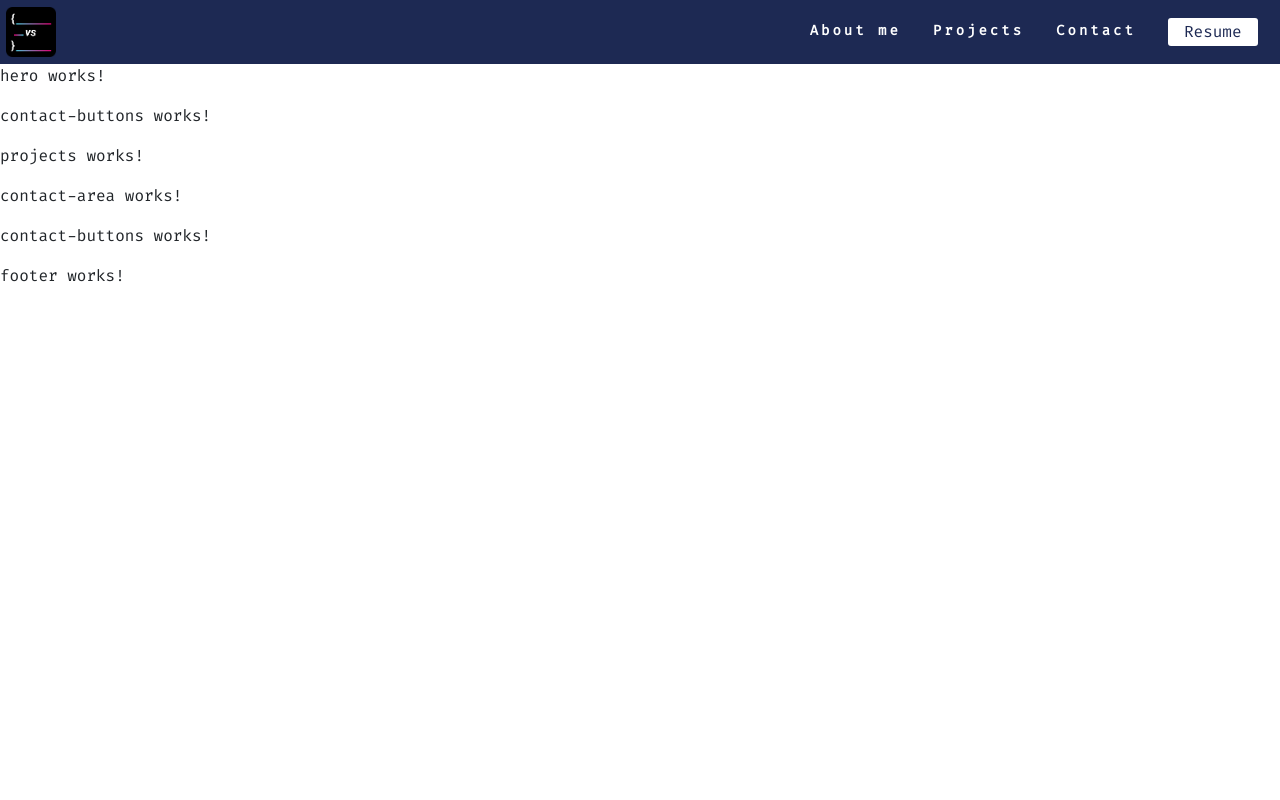
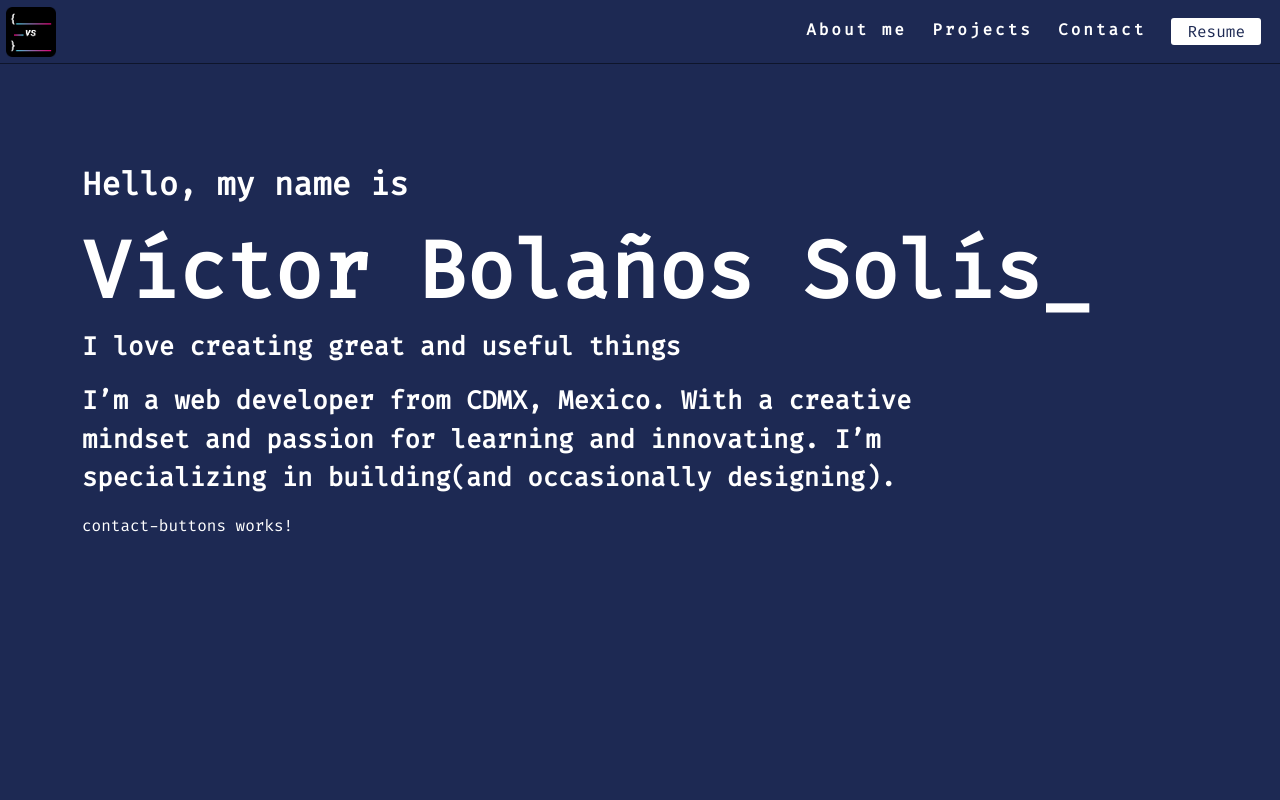
Before and after one commit to Vicktorbs/AngularPortfolio, an Angular app: page / in a window 1280 px wide. Shown: the top 800 px of the page. Built offline with nearby package versions, Linux system fonts and the light colour scheme.

Commit message:
Hero info, and sticky bar

```diff
--- a/src/app/app.module.ts
+++ b/src/app/app.module.ts
@@ -9,7 +9,7 @@ import { HeroComponent } from './components/hero/hero.component';
 import { ProjectsComponent } from './components/projects/projects.component';
 import { ContactButtonsComponent } from './components/contact-buttons/contact-buttons.component';
 import { ContactAreaComponent } from './components/contact-area/contact-area.component';
-import { FooterComponent } from './component/footer/footer.component';
+import { FooterComponent } from './components/footer/footer.component';
 
 @NgModule({
   declarations: [
--- a/src/app/component/footer/footer.component.html
+++ /dev/null
@@ -1 +0,0 @@
-<p>footer works!</p>
--- /dev/null
+++ b/src/app/components/footer/footer.component.css
@@ -0,0 +1,5 @@
+.footer {
+    background-color: var(--space-blue);
+    height: 20vh;
+    clip-path: polygon(0 65%, 100% 0, 100% 100%, 0% 100%);
+}
--- /dev/null
+++ b/src/app/components/footer/footer.component.html
@@ -0,0 +1,3 @@
+<div class="footer">
+    <p>footer works!</p>
+</div>
--- a/src/app/components/hero/hero.component.css
+++ b/src/app/components/hero/hero.component.css
@@ -0,0 +1,12 @@
+.hero {
+    position: relative;
+    z-index: -1;
+    height: 110vh;
+    color: #fff;
+    background: var(--space-blue);
+    clip-path: polygon(0 0, 100% 0, 100% 85%, 0% 100%);
+}
+
+.hero-container {
+    padding-top: 12vh;
+}
--- a/src/app/components/hero/hero.component.html
+++ b/src/app/components/hero/hero.component.html
@@ -1,2 +1,27 @@
-<p>hero works!</p>
-<app-contact-buttons></app-contact-buttons>
+<div class="hero">
+    <div class="container hero-container">
+        <div class="row">
+            <div class="col-11">
+                <p class="font-headers">
+                    Hello, my name is
+                </p>
+                <h2 class="font-super">
+                    Víctor Bolaños Solís_
+                </h2>
+            </div>
+        </div>
+        <div class="row">
+            <div class="col-9">
+                <p class="font-content">
+                    I love creating great and useful things
+                </p>
+                <p class="font-content">
+                    I’m a web developer from CDMX, Mexico. With a creative mindset
+                    and passion for learning and innovating. I’m specializing
+                    in building(and occasionally designing).
+                </p>
+                <app-contact-buttons></app-contact-buttons>
+            </div>
+        </div>
+    </div>
+</div>
--- a/src/app/components/navbar/navbar.component.css
+++ b/src/app/components/navbar/navbar.component.css
@@ -22,3 +22,7 @@
         padding: 0.3rem 1rem;
     }
 }
+
+nav {
+    border-bottom: 0.01rem solid #0e152b;
+}
--- a/src/app/components/navbar/navbar.component.html
+++ b/src/app/components/navbar/navbar.component.html
@@ -1,4 +1,4 @@
-<nav>
+<nav class="sticky-top">
     <div class="logo">
         <img src="../../../assets/img/Logo.png" alt="Victor Logo">
     </div>
--- a/src/styles.css
+++ b/src/styles.css
@@ -9,6 +9,21 @@
     padding: 0px;
     box-sizing: border-box;
     font-family: 'Fira Code', monospace;
+}
+
+.font-headers {
+    font-size: 2rem;
+    font-weight: bold;
+}
+
+.font-content {
+    font-size: 1.6rem;
+    font-weight: bold;
+}
+
+.font-super {
+    font-size: 5rem;
+    font-weight: bold;
 }
 
 nav {
@@ -43,7 +58,6 @@ nav {
     text-decoration: none;
     letter-spacing: 3px;
     font-weight: bold;
-    font-size: 14px;
 }
 
 .burger {
@@ -68,6 +82,21 @@ nav {
 }
 
 @media screen and (max-width: 768px) {
+
+    .font-headers {
+        font-size: 1rem;
+        font-weight: bold;
+    }
+
+    .font-content {
+        font-size: 16px;
+        font-weight: bold;
+    }
+
+    .font-super {
+        font-size: 25px;
+        font-weight: bold;
+    }
     body {
         overflow-x: hidden;
     }
@@ -77,6 +106,7 @@ nav {
         height: 92vh;
         top: 8vh;
         background-color: var(--space-blue);
+        /* filter: brightness(90%); */
         display: flex;
         flex-direction: column;
         align-items: center;
```
Also changed, not shown: src/app/component/footer/footer.component.css (deleted), src/app/components/footer/footer.component.ts (renamed from src/app/component/footer/footer.component.ts), 1 other file (tests, documents, lock files or other folders).
